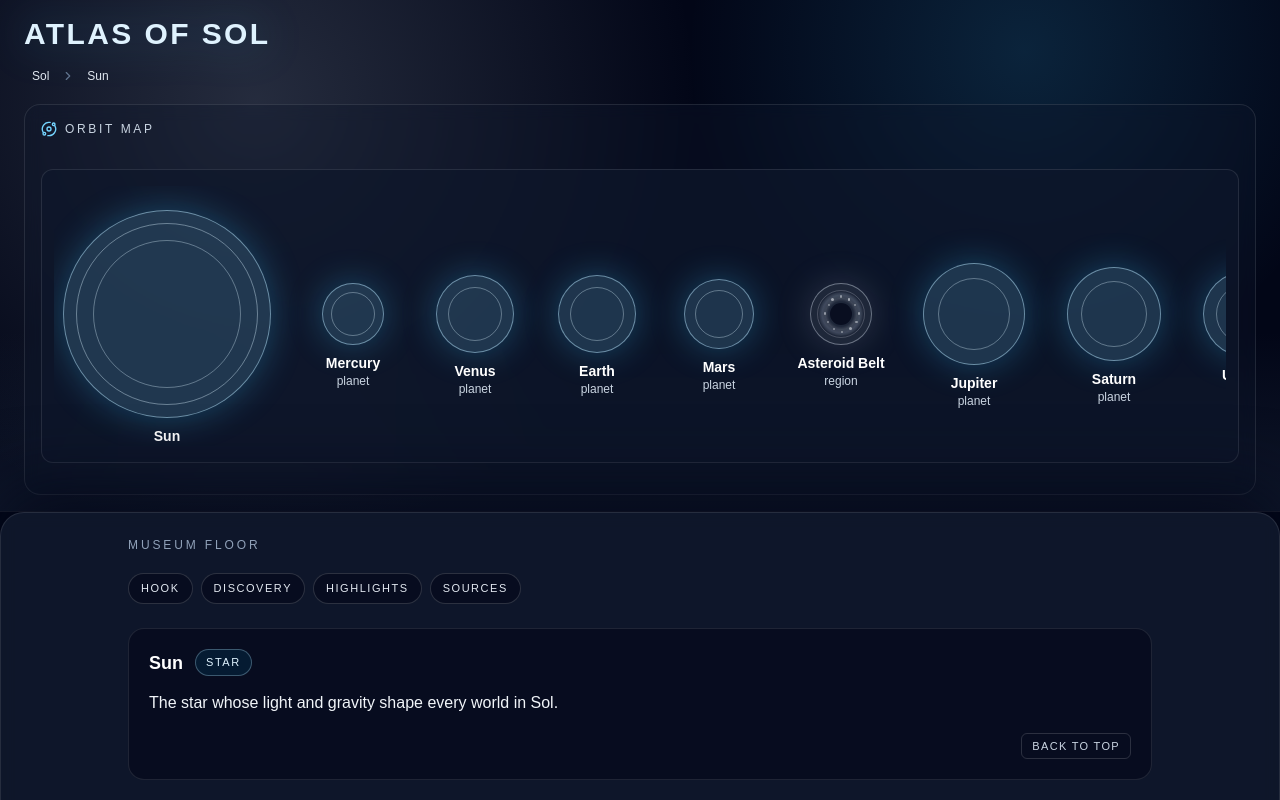
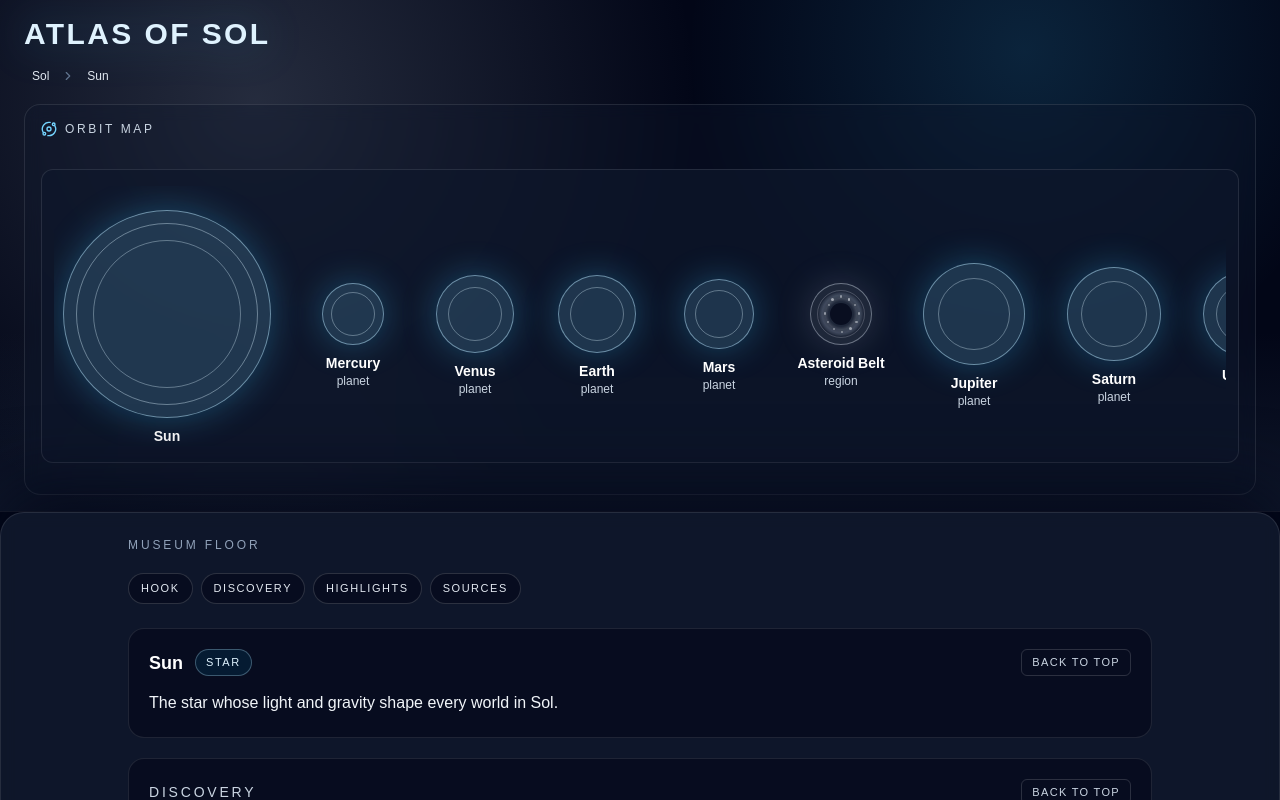
Before and after one commit to a-steltz/Atlas-Of-Sol, a Next.js app: page / in a window 1280 px wide. Both pictures are taken after a click on the button 167 px from the left and 314 px from the top of the page. Shown: the top 800 px of the page. Built offline with nearby package versions, Linux system fonts and the light colour scheme.

Commit message:
Move "Back to top" link to the top of the card

```diff
--- a/agentMemory/2026-02-28-1818-museum-floor-moon-ui-pass.md
+++ b/agentMemory/2026-02-28-1818-museum-floor-moon-ui-pass.md
@@ -5,6 +5,7 @@
 - Added per-section "Back to Top" links that return users to the Museum Floor heading/jump-nav anchor.
 - Added two interchangeable list presentation variants for Highlights/How We Know/Open Questions (Single Panel and Left Rail) with a live preview toggle.
 - Locked Highlights/How We Know/Open Questions to a simplified left-dot style: removed vertical rail line, removed section pills, and removed the style preview toggle.
+- Moved all "Back to Top" links into each card header row using flex + `justify-between` to keep actions aligned with section titles.
 
 ## Decisions Locked
 - Museum Floor no longer renders `curationScore` or `size` in visitor-facing detail content.
@@ -30,6 +31,9 @@
 - `npx prettier --write src/app/_components/atlas-map-shell.tsx` (post simplification update) - pass.
 - `npm run lint` (post simplification update) - pass.
 - `npm run typecheck` (post simplification update) - pass.
+- `npx prettier --write src/app/_components/atlas-map-shell.tsx` (post back-to-top header alignment update) - pass.
+- `npm run lint` (post back-to-top header alignment update) - pass.
+- `npm run typecheck` (post back-to-top header alignment update) - pass.
 
 ## Open Questions
 - Should optional sections with no data (for bodies with sparse payloads) be hidden entirely instead of showing “still being curated” placeholder text?
--- a/src/app/_components/atlas-map-shell.tsx
+++ b/src/app/_components/atlas-map-shell.tsx
@@ -281,6 +281,7 @@ export default function AtlasMapShell({ systems, bodies, childrenByParentId }: A
                                 className="scroll-mt-20 rounded-2xl border border-white/10 bg-slate-950/55 p-5"
                                 id="museum-hook"
                             >
+                                <div className="flex flex-wrap items-center justify-between gap-3">
                                     <div className="flex flex-wrap items-center gap-3">
                                         <h3 className="text-lg font-semibold text-white">
                                             {anchorBody.name}
@@ -289,19 +290,23 @@ export default function AtlasMapShell({ systems, bodies, childrenByParentId }: A
                                             {formatBodyTypeLabel(anchorBody.type)}
                                         </span>
                                     </div>
+                                    <BackToTopLink />
+                                </div>
                                 <p className="mt-3 text-base leading-7 text-slate-100">
                                     {anchorBody.hook}
                                 </p>
-                                <BackToTopLink />
                             </article>
 
                             <article
                                 className="scroll-mt-20 rounded-2xl border border-white/10 bg-slate-950/55 p-5"
                                 id="museum-discovery"
                             >
+                                <div className="flex flex-wrap items-center justify-between gap-2">
                                     <h4 className="text-sm tracking-[0.2em] text-slate-300 uppercase">
                                         Discovery
                                     </h4>
+                                    <BackToTopLink />
+                                </div>
                                 {discoveryDetails.length ? (
                                     <dl className="mt-4 grid gap-3 sm:grid-cols-2">
                                         {discoveryDetails.map((detail) => (
@@ -323,7 +328,6 @@ export default function AtlasMapShell({ systems, bodies, childrenByParentId }: A
                                         Discovery details are still being curated for this body.
                                     </p>
                                 )}
-                                <BackToTopLink />
                             </article>
 
                             <MuseumInsightSection
@@ -339,9 +343,12 @@ export default function AtlasMapShell({ systems, bodies, childrenByParentId }: A
                                     className="scroll-mt-20 rounded-2xl border border-white/10 bg-slate-950/55 p-5"
                                     id="museum-core-facts"
                                 >
+                                    <div className="flex flex-wrap items-center justify-between gap-2">
                                         <h4 className="text-sm tracking-[0.2em] text-slate-300 uppercase">
                                             Core Facts
                                         </h4>
+                                        <BackToTopLink />
+                                    </div>
                                     <div className="mt-4 grid gap-3 lg:grid-cols-2">
                                         {factSections.map((section) => (
                                             <article
@@ -369,7 +376,6 @@ export default function AtlasMapShell({ systems, bodies, childrenByParentId }: A
                                             </article>
                                         ))}
                                     </div>
-                                    <BackToTopLink />
                                 </section>
                             ) : null}
 
@@ -393,9 +399,12 @@ export default function AtlasMapShell({ systems, bodies, childrenByParentId }: A
                                 className="scroll-mt-20 rounded-2xl border border-white/10 bg-slate-950/55 p-5"
                                 id="museum-synthesis"
                             >
+                                <div className="flex flex-wrap items-center justify-between gap-2">
                                     <h4 className="text-sm tracking-[0.2em] text-slate-300 uppercase">
                                         Scientific Synthesis
                                     </h4>
+                                    <BackToTopLink />
+                                </div>
                                 {anchorBody.scientificSynthesis?.length ? (
                                     <div className="mt-3 space-y-3 text-sm leading-7 text-slate-200">
                                         {anchorBody.scientificSynthesis.map((paragraph, index) => (
@@ -412,16 +421,18 @@ export default function AtlasMapShell({ systems, bodies, childrenByParentId }: A
                                         A synthesis summary has not been added yet for this body.
                                     </p>
                                 )}
-                                <BackToTopLink />
                             </article>
 
                             <article
                                 className="scroll-mt-20 rounded-2xl border border-white/10 bg-slate-950/55 p-5"
                                 id="museum-sources"
                             >
+                                <div className="flex flex-wrap items-center justify-between gap-2">
                                     <h4 className="text-sm tracking-[0.2em] text-slate-300 uppercase">
                                         Sources
                                     </h4>
+                                    <BackToTopLink />
+                                </div>
                                 {anchorBody.sources?.length ? (
                                     <ol className="mt-3 space-y-3 text-sm text-slate-200">
                                         {anchorBody.sources.map((source, index) => {
@@ -463,7 +474,6 @@ export default function AtlasMapShell({ systems, bodies, childrenByParentId }: A
                                         Sources have not been attached yet for this body.
                                     </p>
                                 )}
-                                <BackToTopLink />
                             </article>
                         </>
                     ) : (
@@ -561,7 +571,10 @@ function MuseumInsightSection({ id, title, items, emptyMessage, tone }: MuseumIn
             className="scroll-mt-20 rounded-2xl border border-white/10 bg-slate-950/55 p-5"
             id={id}
         >
+            <div className="flex flex-wrap items-center justify-between gap-2">
                 <h4 className="text-sm tracking-[0.2em] text-slate-300 uppercase">{title}</h4>
+                <BackToTopLink />
+            </div>
 
             {items?.length ? (
                 <ul className="mt-3 space-y-2.5 pl-1">
@@ -583,7 +596,6 @@ function MuseumInsightSection({ id, title, items, emptyMessage, tone }: MuseumIn
             ) : (
                 <p className="mt-3 text-sm leading-6 text-slate-300">{emptyMessage}</p>
             )}
-            <BackToTopLink />
         </article>
     );
 }
@@ -621,14 +633,12 @@ function getInsightToneStyles(tone: InsightTone): { dot: string } {
  */
 function BackToTopLink() {
     return (
-        <div className="mt-4 flex justify-end">
         <a
             className="rounded-md border border-white/15 px-2.5 py-1 text-[11px] tracking-[0.12em] text-slate-300 uppercase transition hover:border-sky-300/45 hover:text-sky-100"
             href="#museum-floor-top"
         >
             Back to Top
         </a>
-        </div>
     );
 }
 
```
Lines whose indentation alone changed are shown as unchanged.
